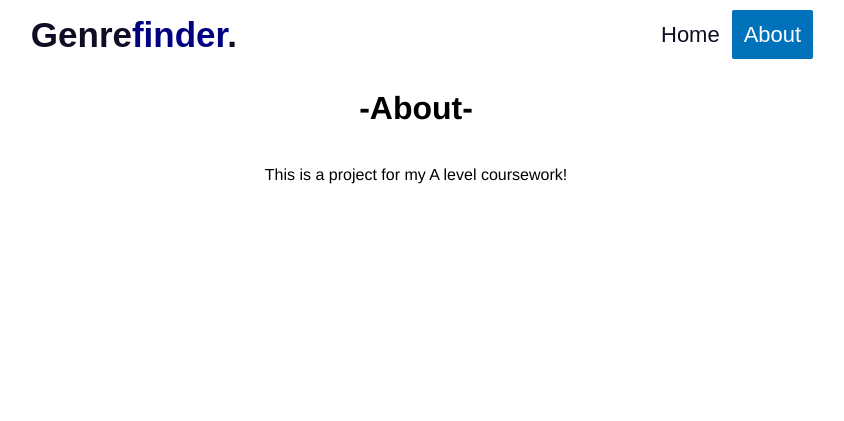
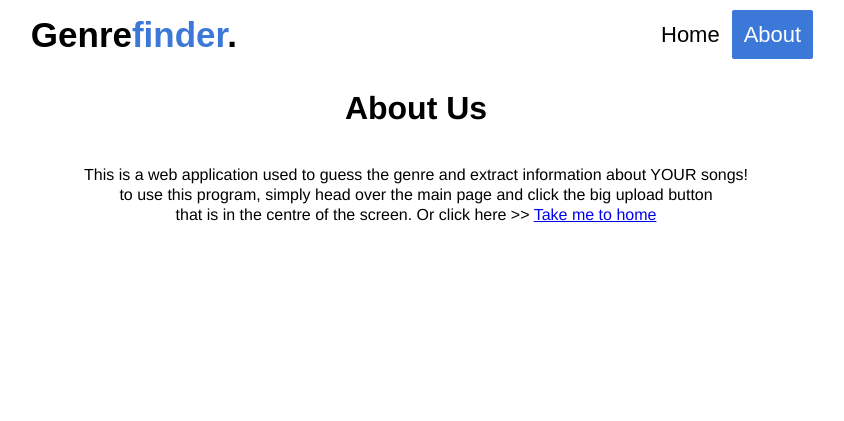
Before and after one commit to aybery/py-genre-identifier, a Flask app: page /about in a window 1280 px wide. Shown: the top 421 px of the page, without its empty margins (224-1068 px from the left). Run offline with Flask 2, Linux system fonts and the light colour scheme; parts of the project's set-up code (start-up, migrations or seed data) failed here and were passed over.

Commit message:
added comments

```diff
--- a/UploadFile.py
+++ b/UploadFile.py
@@ -34,8 +34,7 @@ class UploadFile:
 
     def file_allowed(self):
         return '.' in self.file.filename and \
-           self.file.filename.rsplit('.', 1)[1].lower() in ALLOWED_EXTENSIONS
-
+               self.file.filename.rsplit('.', 1)[1].lower() in ALLOWED_EXTENSIONS
 
     def check_folder(self):
         #  Checks if there is a folder called "Audio"
--- a/constants.py
+++ b/constants.py
@@ -1,9 +1,8 @@
-
 # Location of where audio files will be saved
 UPLOAD_FOLDER = "Audio"
 
-#  How large a file can be (this is 16 MB)
-MAX_CONTENT_LENGTH = 16 * 1000 * 1000
+#  How large a file can be (this is 100 MB)
+MAX_CONTENT_LENGTH = 100 * 1000 * 1000
 
 #  All the file extensions that you can use in this program
 ALLOWED_EXTENSIONS = 'wav'
@@ -11,7 +10,7 @@ ALLOWED_EXTENSIONS = 'wav'
 #  This is used by flask as a key, stored as plain text for development purposes
 SECRET_KEY = 'Secret!_dont-tell-NE1'
 
-#  This is the sample rate of the audio file
+#  This is the sample rate of the audio files
 SAMPLE_RATE = 22050
 
 #  An array of all 10 different genres available
@@ -31,4 +30,5 @@ GENRES = [
 #  Name of CSV file for
 TEST_DATA = "features_30_sec.csv"
 
+#  File save location for the spectogram image
 MEL_SPEC_LOCATION = 'static/img/melspec.png'
--- a/main.py
+++ b/main.py
@@ -1,13 +1,15 @@
-import os, random
+import audioread
+import random
+import os
 
-import audioread
-import librosa
-from flask import Flask, render_template, url_for, request, flash, redirect, send_from_directory
+import matplotlib.pyplot as plt
+
+from flask import Flask, render_template, request
+from werkzeug.exceptions import RequestEntityTooLarge
 from werkzeug.utils import secure_filename
-from werkzeug.exceptions import RequestEntityTooLarge
 
+from Analysis import GetData
 from UploadFile import UploadFile
-from Analysis import GetData
 
 from constants import (
     UPLOAD_FOLDER,
@@ -16,8 +18,6 @@ from constants import (
     MEL_SPEC_LOCATION
 )
 
-import matplotlib.pyplot as plt
-
 # initiates the Flask server
 app = Flask(__name__)
 app.config['UPLOAD_FOLDER'] = UPLOAD_FOLDER
@@ -25,6 +25,7 @@ app.config['MAX_CONTENT_LENGTH'] = MAX_CONTENT_LENGTH
 app.config['SECRET_KEY'] = SECRET_KEY
 
 
+#  Gets the html file for the "/" directory know as the root directory
 @app.route('/', methods=['GET', 'POST'])
 def home():
     error = None
@@ -39,10 +40,10 @@ def home():
         error = f.exception
 
         if error is None:
-            # this will be retrived using the Analysis class by return 2 things
+            #  This will be retrieved using the Analysis class by return 2 things
             filepath = f.getFilepath()
 
-            print("THIS IS PATH",filepath)
+            print("THIS IS PATH", filepath)
             print(f.secure, "SECURE THING")
             analysis = GetData(f.secure, filepath)
 
@@ -51,16 +52,16 @@ def home():
             dur = round(int(dur), 5)
             tempo = round(int(temp), 4)
 
-            #analysis.getSpec(str(analysis.path))
-            getSpecTest()
-
             os.remove(filepath)
             print(f.save(), "Removed")
+            #  Renders the webpage using home.html located in the template folder
             return render_template('home.html', tempo=tempo, dur=dur)
 
     if error is None:
+        #  Renders the webpage using home.html located in the template folder
         return render_template('home.html')
     else:
+        #  Renders the webpage using home.html located in the template folder
         return render_template('home.html', error=error)
 
 
@@ -69,17 +70,25 @@ def home():
 def app_handle_413(e):
     return render_template('home.html', error='File is too large!'), 413
 
+
 @app.errorhandler(audioread.exceptions.NoBackendError)
 def app_handle_audioread(e):
     return render_template('home.html', error='File corrupted :(')
 
+
 @app.route("/about")
 def about():
+    #  Renders the webpage using about.html located in the template folder
+    #  only if the selected web url is example.com/about/ (example.com is just for demonstration)
     return render_template("about.html")
 
 
+#  Only starts the flask server if this file is the main file
+if __name__ == "__main__":
+    app.run(debug=True)
 
-def getSpecTest(self):
+
+def get_spec_test():
     x = [1, 2, 3, 4, 5, 6, 7]
     y = []
 
@@ -94,6 +103,3 @@ def getSpecTest(self):
     plt.savefig(MEL_SPEC_LOCATION)
     print("hi this is me working")
     plt.close()
-
-if __name__ == "__main__":
-    app.run(debug=True)
--- a/static/css/template.css
+++ b/static/css/template.css
@@ -22,24 +22,22 @@ form {
   text-align: center;
 }
 
-
-.upload-btn-wrapper {
-  position: relative;
-  overflow: hidden;
-  display: inline-block;
-}
-
 .btn {
-  border: 2px solid blue;
-  color: blue;
-  background-color: blue;
+  border: 2px solid #3C78D8;
+  background-color: #3C78D8;
   padding: 15px 50px;
   border-radius: 100px;
   font-size: 20px;
   font-weight: bold;
 }
 
-.upload-btn-wrapper input[type=file] {
+.btn-wrapper {
+  position: relative;
+  overflow: hidden;
+  display: inline-block;
+}
+
+.btn-wrapper input[type=file] {
   font-size: 100px;
   position: absolute;
   left: 0;
@@ -96,7 +94,7 @@ header {
 /* link css */
 header a {
   float: left;
-  color: #0f0c24;
+  color: black;
   text-align: center;
   padding: 12px;
   text-decoration: none;
@@ -107,20 +105,20 @@ header a {
 
 /* logo css */
 header .logo {
-  color: #0f0c24;
   font-size: 35px;
   font-weight: bold;
 }
 
 /* hovering css */
 nav a:hover {
-  background-color: #ddd;
-  color: #0f0c24;
+  background-color: #D3D3D3;
+  color: white;
+  transition: 0.5s;
 }
 
 /* current page css */
 header a.active {
-  background-color: #0072bb;
+  background-color: #3C78D8;
   color: white;
 }
 
@@ -130,8 +128,14 @@ nav {
   margin-left: 400px;
 }
 
+@media screen and (max-width: 800px) {
+  nav {
+    margin-left: 250px;
+  }
+}
+
 /* makes vertical navbar when reduced size */
-@media screen and (max-width: 640px) {
+@media screen and (max-width: 660px) {
   header a {
     float: none;
     display: block;
--- a/templates/about.html
+++ b/templates/about.html
@@ -11,9 +11,13 @@
 
 {% block content %}
 
-    <h1>-About-</h1>
+    <h1> About Us </h1>
     <p>
-        This is a project for my A level coursework!
+        This is a web application used to guess the genre and extract information about YOUR songs! </br>
+        to use this program, simply head over the main page and click the big upload button </br>
+        that is in the centre of the screen. Or click here >>
+    <a href="{{ url_for('home') }}" >Take me to home</a>
     </p>
 
+
 {% endblock %}
--- a/templates/home.html
+++ b/templates/home.html
@@ -16,13 +16,14 @@
         Please upload a .wav audio file that is less than 16 MB <br>
     </p>
     <form method = "POST" enctype = "multipart/form-data">
-        <div class="upload-btn-wrapper">
+        <div class="btn-wrapper">
             <button class="btn">
                 <span style="color: white">Upload</span>
             </button>
             <input type = "file" name = "file" onchange="form.submit()" />
         </div>
     </form>
+
     {% if error %}
         <p class=error><strong>Error:</strong> {{ error }}
     {% endif %}
@@ -38,6 +39,4 @@
         <img src="{{ url_for('static', filename='img/melspec.png') }}">
     {% endif %}
 
-
-
 {% endblock %}
--- a/templates/template.html
+++ b/templates/template.html
@@ -1,14 +1,19 @@
 <!DOCTYPE html>
 <html>
+  <!-- this is the head of the template file -->
   <head>
+      <!-- allows a title to be passed into the template file -->
       <title>{% block title %} {% endblock %}</title>
+      <!-- imports the css file used across all webpages -->
       <link rel="stylesheet" href="{{ url_for('static', filename='css/template.css') }}">
-      <!-- <link rel="stylesheet" href="../static/css/template.css"> -->
   </head>
 
   <body>
+    <!-- header used for the navigation bar and logo -->
     <header>
-      <a href="{{ url_for('home') }}" class="logo">Genre<span style="color: navy">finder</span>.</a>
+      <!-- logo that is clickable to direct you to the homepage -->
+      <a href="{{ url_for('home') }}" class="logo">Genre<span style="color: #3C78D8">finder</span>.</a>
+      <!-- navigation menu -->
       <nav>
         <a href="{{ url_for('home') }}" {% if request.path == url_for('home') %} class="active" {% endif %} >Home</a>
         <a href="{{ url_for('about') }}" {% if request.path == url_for('about') %} class="active" {% endif %} >About</a>
@@ -16,14 +21,22 @@
 
     </header>
 
+    <!--
+    this is where the template file is useful because you don't need to reuse code,
+     instead in the other files you can put HTML inbetween the tags to get it to fit
+     in the right place without breaking anything else that is in the template.
+     -->
     {% block content %}
     {% endblock %}
 
+  <!-- houses everything in the footer that is at bottom of every page -->
   <footer>
+    <!-- text crediting the creator of the website in a separate div class -->
     <div class="footer-txt">
       &copy; 2022 Louis Abery. All rights reserved.
     </div>
-    <a href="https://github.com/aybery/py-genre-identifier"><img src="{{ url_for('static', filename='img/git.png') }}"></a>
+    <!-- link to the source code of the project with a GitHub image as the button -->
+    <a href="https://github.com/aybery/py-genre-identifier" target="_blank"><img src="{{ url_for('static', filename='img/git.png') }}"></a>
   </footer>
 
   </body>
```
Also changed, not shown: Analysis.py (+3 -10 lines), requirements.txt (line endings or trailing spaces), templates/upload.html (line endings or trailing spaces).
